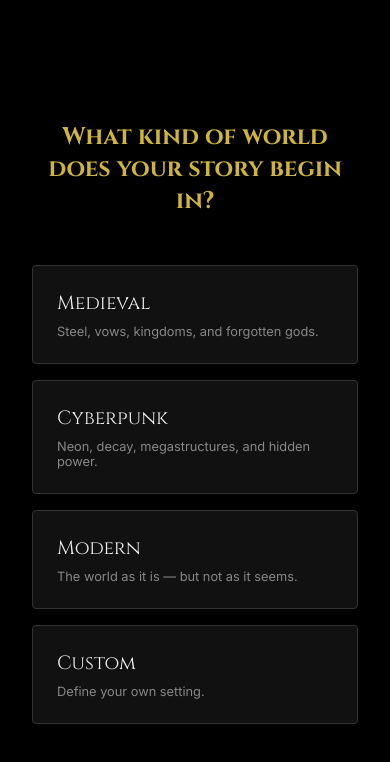
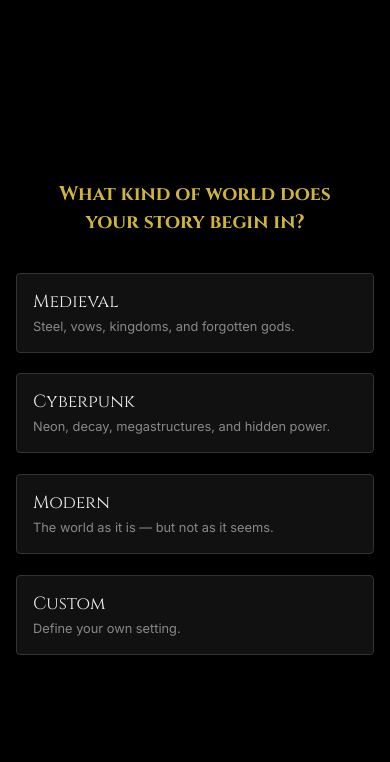
Before and after one commit to eliliveshere/chronicle, a React (Vite) app: page / in a window 390 px wide. Both pictures are taken after a click on the button "BEGIN YOUR CHRONICLE". Shown: the top 762 px of the page. Built offline with nearby package versions, Linux system fonts and the light colour scheme.

Commit message:
Fix: Responsive styling for OriginBuilder and ConfirmationScreen

```diff
--- a/src/components/onboarding/ConfirmationScreen.tsx
+++ b/src/components/onboarding/ConfirmationScreen.tsx
@@ -18,13 +18,21 @@ export default function ConfirmationScreen({ data, onConfirm }: ConfirmationScre
                 justifyContent: 'center',
                 height: '100vh',
                 width: '100vw',
-                padding: '2rem',
+                padding: '1.5rem',
+                boxSizing: 'border-box',
                 background: '#000',
                 color: '#e0e0e0',
-                textAlign: 'center'
+                textAlign: 'center',
+                overflow: 'hidden'
             }}
         >
-            <h2 style={{ fontFamily: 'Cinzel', color: '#cfb53b', marginBottom: '3rem', fontSize: '2rem' }}>
+            <h2 style={{
+                fontFamily: 'Cinzel',
+                color: '#cfb53b',
+                marginBottom: '2rem',
+                fontSize: 'clamp(1.5rem, 6vw, 2rem)',
+                lineHeight: '1.2'
+            }}>
                 This is the beginning.
             </h2>
 
@@ -32,25 +40,34 @@ export default function ConfirmationScreen({ data, onConfirm }: ConfirmationScre
                 display: 'flex',
                 flexDirection: 'column',
                 gap: '1.5rem',
-                marginBottom: '3rem',
+                marginBottom: '2.5rem',
                 textAlign: 'center',
-                maxWidth: '500px'
+                maxWidth: '500px',
+                width: '100%'
             }}>
                 <div>
-                    <span style={{ display: 'block', fontSize: '0.8rem', color: '#666', textTransform: 'uppercase', letterSpacing: '0.1em' }}>World</span>
-                    <span style={{ display: 'block', fontSize: '1.2rem', fontFamily: 'Cinzel' }}>{data.world}</span>
+                    <span style={{ display: 'block', fontSize: '0.75rem', color: '#666', textTransform: 'uppercase', letterSpacing: '0.1em', marginBottom: '0.25rem' }}>World</span>
+                    <span style={{ display: 'block', fontSize: 'clamp(1rem, 4vw, 1.2rem)', fontFamily: 'Cinzel', lineHeight: '1.3' }}>{data.world}</span>
                 </div>
                 <div>
-                    <span style={{ display: 'block', fontSize: '0.8rem', color: '#666', textTransform: 'uppercase', letterSpacing: '0.1em' }}>Identity</span>
-                    <span style={{ display: 'block', fontSize: '1.2rem', fontFamily: 'Cinzel' }}>{data.role}</span>
+                    <span style={{ display: 'block', fontSize: '0.75rem', color: '#666', textTransform: 'uppercase', letterSpacing: '0.1em', marginBottom: '0.25rem' }}>Identity</span>
+                    <span style={{ display: 'block', fontSize: 'clamp(1rem, 4vw, 1.2rem)', fontFamily: 'Cinzel', lineHeight: '1.3' }}>{data.role}</span>
                 </div>
                 <div>
-                    <span style={{ display: 'block', fontSize: '0.8rem', color: '#666', textTransform: 'uppercase', letterSpacing: '0.1em' }}>Opening State</span>
-                    <span style={{ display: 'block', fontSize: '1.1rem', fontFamily: 'Inter', fontStyle: 'italic', marginTop: '0.5rem', color: '#aaa' }}>"{data.opening}"</span>
+                    <span style={{ display: 'block', fontSize: '0.75rem', color: '#666', textTransform: 'uppercase', letterSpacing: '0.1em', marginBottom: '0.25rem' }}>Opening State</span>
+                    <span style={{
+                        display: 'block',
+                        fontSize: 'clamp(0.9rem, 3.5vw, 1.1rem)',
+                        fontFamily: 'Inter',
+                        fontStyle: 'italic',
+                        marginTop: '0.25rem',
+                        color: '#aaa',
+                        lineHeight: '1.5'
+                    }}>"{data.opening}"</span>
                 </div>
             </div>
 
-            <p style={{ color: '#555', marginBottom: '3rem' }}>
+            <p style={{ color: '#555', marginBottom: '2.5rem', fontSize: '0.9rem' }}>
                 Your story will continue one day at a time.
             </p>
 
@@ -59,18 +76,20 @@ export default function ConfirmationScreen({ data, onConfirm }: ConfirmationScre
                 whileTap={{ scale: 0.95 }}
                 onClick={onConfirm}
                 style={{
-                    padding: '1rem 3rem',
+                    padding: '1rem 2rem',
                     background: '#cfb53b',
                     border: 'none',
                     color: '#000',
                     fontFamily: 'Cinzel, serif',
-                    fontSize: '1rem',
+                    fontSize: 'clamp(0.9rem, 4vw, 1rem)',
                     fontWeight: 'bold',
                     letterSpacing: '0.1em',
                     textTransform: 'uppercase',
                     cursor: 'pointer',
                     borderRadius: '2px',
-                    boxShadow: '0 0 20px rgba(207, 181, 59, 0.3)'
+                    boxShadow: '0 0 20px rgba(207, 181, 59, 0.3)',
+                    width: '100%',
+                    maxWidth: '300px'
                 }}
             >
                 Start Day One
--- a/src/components/onboarding/OriginBuilder.tsx
+++ b/src/components/onboarding/OriginBuilder.tsx
@@ -85,8 +85,16 @@ export default function OriginBuilder({ onComplete }: OriginBuilderProps) {
         switch (step) {
             case 0: // World
                 return (
-                    <div style={{ display: 'flex', flexDirection: 'column', gap: '1rem', width: '100%', maxWidth: '400px' }}>
-                        <h2 style={{ fontFamily: 'Cinzel', textAlign: 'center', marginBottom: '2rem', color: '#cfb53b' }}>What kind of world does your story begin in?</h2>
+                    <div style={{ display: 'flex', flexDirection: 'column', gap: '0.8rem', width: '100%' }}>
+                        <h2 style={{
+                            fontFamily: 'Cinzel',
+                            textAlign: 'center',
+                            marginBottom: '1.5rem',
+                            color: '#cfb53b',
+                            fontSize: 'clamp(1.2rem, 5vw, 1.5rem)',
+                            lineHeight: '1.4',
+                            padding: '0 1rem'
+                        }}>What kind of world does your story begin in?</h2>
 
                         {customInput === '' && !data.world && WORLDS.map(w => (
                             <motion.button
@@ -102,8 +110,8 @@ export default function OriginBuilder({ onComplete }: OriginBuilderProps) {
                                 }}
                                 style={cardStyle}
                             >
-                                <span style={{ fontFamily: 'Cinzel', fontSize: '1.2rem', display: 'block' }}>{w.title}</span>
-                                <span style={{ fontSize: '0.8rem', color: '#888', marginTop: '0.5rem', display: 'block' }}>{w.desc}</span>
+                                <span style={{ fontFamily: 'Cinzel', fontSize: '1.1rem', display: 'block' }}>{w.title}</span>
+                                <span style={{ fontSize: '0.8rem', color: '#888', marginTop: '0.25rem', display: 'block', lineHeight: '1.4' }}>{w.desc}</span>
                             </motion.button>
                         ))}
 
@@ -127,8 +135,16 @@ export default function OriginBuilder({ onComplete }: OriginBuilderProps) {
                 const roles = ROLES[worldKey] || ROLES['custom'];
 
                 return (
-                    <div style={{ display: 'flex', flexDirection: 'column', gap: '1rem', width: '100%', maxWidth: '400px' }}>
-                        <h2 style={{ fontFamily: 'Cinzel', textAlign: 'center', marginBottom: '2rem', color: '#cfb53b' }}>Who are you at the beginning of this story?</h2>
+                    <div style={{ display: 'flex', flexDirection: 'column', gap: '0.8rem', width: '100%' }}>
+                        <h2 style={{
+                            fontFamily: 'Cinzel',
+                            textAlign: 'center',
+                            marginBottom: '1.5rem',
+                            color: '#cfb53b',
+                            fontSize: 'clamp(1.2rem, 5vw, 1.5rem)',
+                            lineHeight: '1.4',
+                            padding: '0 1rem'
+                        }}>Who are you at the beginning of this story?</h2>
 
                         {customInput === '' && roles.map(r => (
                             <motion.button
@@ -166,8 +182,18 @@ export default function OriginBuilder({ onComplete }: OriginBuilderProps) {
                 const openings = OPENINGS[wKey] || OPENINGS['medieval']; // fallback
 
                 return (
-                    <div style={{ display: 'flex', flexDirection: 'column', gap: '1rem', width: '100%', maxWidth: '400px' }}>
-                        <h2 style={{ fontFamily: 'Cinzel', textAlign: 'center', marginBottom: '2rem', color: '#cfb53b' }}>How does your story begin?</h2>
+                    <div style={{ display: 'flex', flexDirection: 'column', gap: '0.8rem', width: '100%' }}>
+                        <h2 style={{
+                            fontFamily: 'Cinzel',
+                            textAlign: 'center',
+                            marginBottom: '1.5rem',
+                            color: '#cfb53b',
+                            fontSize: 'clamp(1.2rem, 5vw, 1.5rem)',
+                            lineHeight: '1.4',
+                            padding: '0 1rem'
+                        }}>
+                            How does your story begin?
+                        </h2>
 
                         {customInput === '' && openings.map((o, idx) => (
                             <motion.button
@@ -221,9 +247,11 @@ export default function OriginBuilder({ onComplete }: OriginBuilderProps) {
                 justifyContent: 'center',
                 minHeight: '100vh',
                 width: '100vw',
-                padding: '2rem',
+                padding: '1rem',
+                boxSizing: 'border-box',
                 background: '#000',
-                color: '#fff'
+                color: '#fff',
+                overflowX: 'hidden'
             }}
         >
             <AnimatePresence mode="wait">
@@ -233,7 +261,12 @@ export default function OriginBuilder({ onComplete }: OriginBuilderProps) {
                     animate={{ opacity: 1, x: 0 }}
                     exit={{ opacity: 0, x: -20 }}
                     transition={{ duration: 0.5 }}
-                    style={{ width: '100%', display: 'flex', justifyContent: 'center' }}
+                    style={{
+                        width: '100%',
+                        display: 'flex',
+                        justifyContent: 'center',
+                        maxWidth: '500px'
+                    }}
                 >
                     {renderStep()}
                 </motion.div>
@@ -244,7 +277,7 @@ export default function OriginBuilder({ onComplete }: OriginBuilderProps) {
 
 // STYLES
 const cardStyle: React.CSSProperties = {
-    padding: '1.5rem',
+    padding: '1rem',
     background: '#111',
     border: '1px solid #333',
     borderRadius: '4px',
@@ -252,7 +285,8 @@ const cardStyle: React.CSSProperties = {
     cursor: 'pointer',
     width: '100%',
     color: '#eee',
-    transition: 'border-color 0.2s'
+    transition: 'border-color 0.2s',
+    marginBottom: '0.5rem' // Add spacing via margin instead of flex gap for safety
 };
 
 const inputStyle: React.CSSProperties = {
@@ -263,7 +297,8 @@ const inputStyle: React.CSSProperties = {
     fontFamily: 'Inter',
     fontSize: '1rem',
     outline: 'none',
-    borderRadius: '4px'
+    borderRadius: '4px',
+    width: '100%'
 };
 
 const btnStyle: React.CSSProperties = {
@@ -274,5 +309,6 @@ const btnStyle: React.CSSProperties = {
     fontFamily: 'Cinzel',
     fontWeight: 'bold',
     cursor: 'pointer',
-    borderRadius: '4px'
+    borderRadius: '4px',
+    width: '100%'
 };
```
